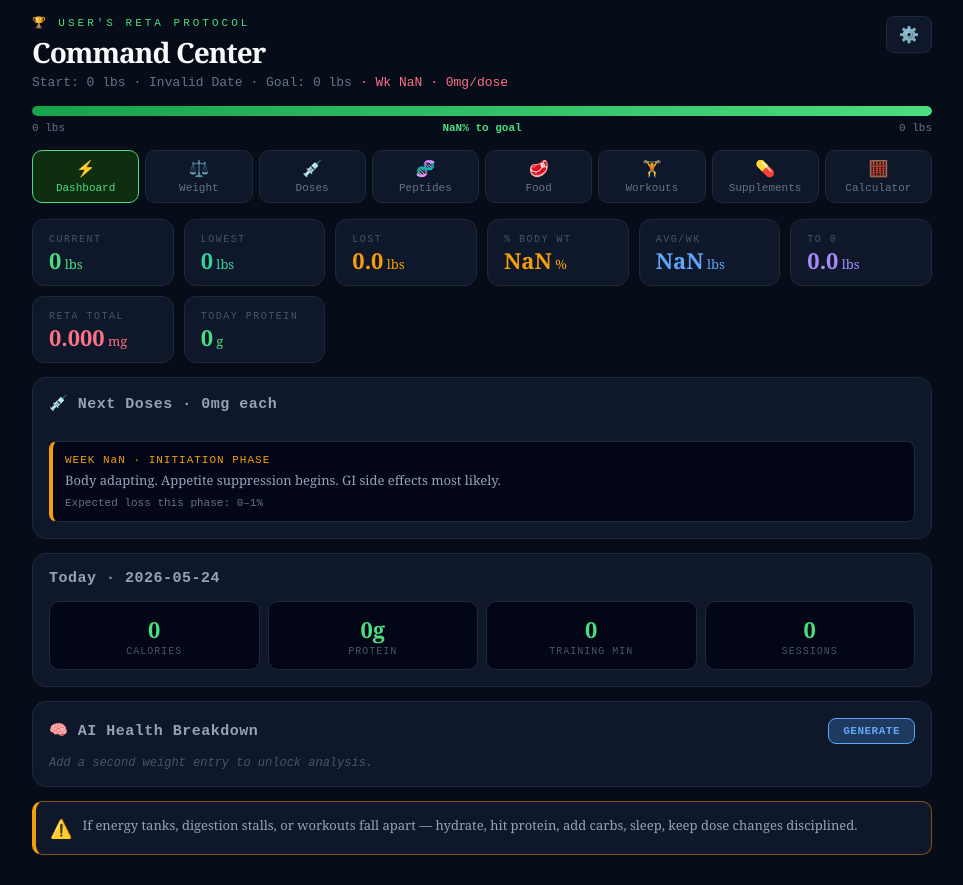
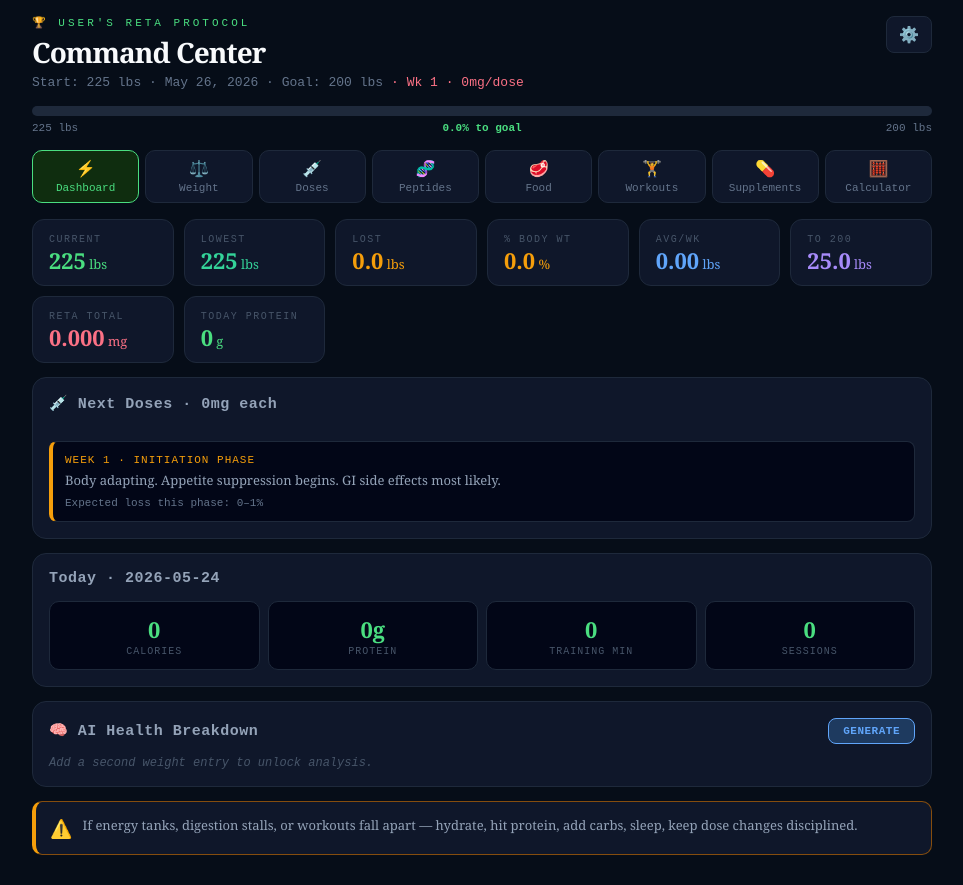
Before and after one commit to coccokrispy/AXION, a React (Vite) app: page / in a window 1280 px wide. Shown: the whole page, without its empty margins (158-1121 px from the left). Built offline with nearby package versions, Linux system fonts and the light colour scheme.

Commit message:
Update App.jsx

```diff
--- a/src/App.jsx
+++ b/src/App.jsx
@@ -4,9 +4,9 @@ import { useMemo, useState, useEffect, useCallback } from "react";
 // MICHAEL'S PROTOCOL
 // ─────────────────────────────────────────────────────────────────────
 const USER_NAME = "User";
-const START_WEIGHT = 0;
-const START_DATE = "";
-const TARGET_WEIGHT = 0;
+const START_WEIGHT = 225;
+const START_DATE = "2026-05-26";
+const TARGET_WEIGHT = 200;
 const DOSE_DAYS = [];
 const DOSE_TIME = "";
 
```
